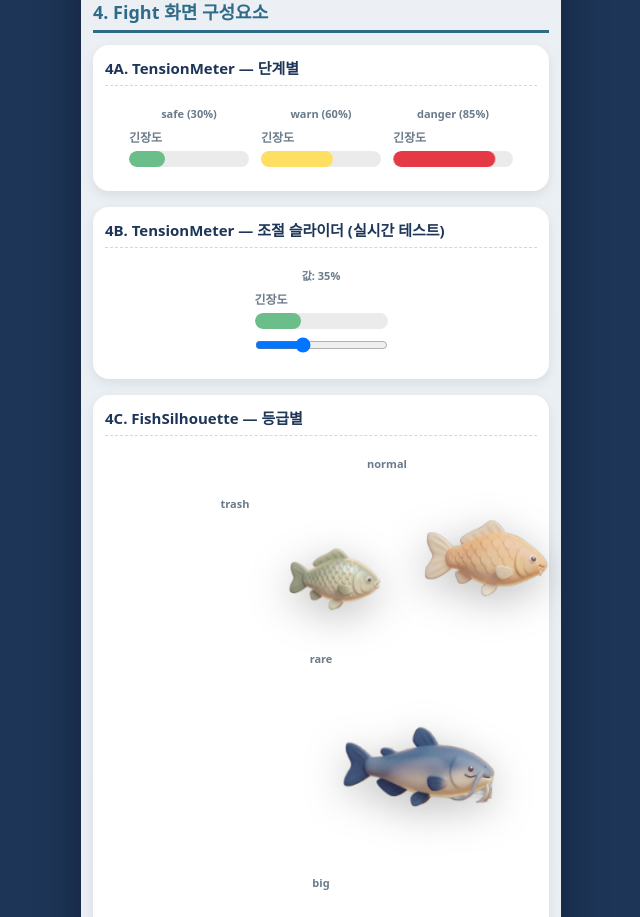
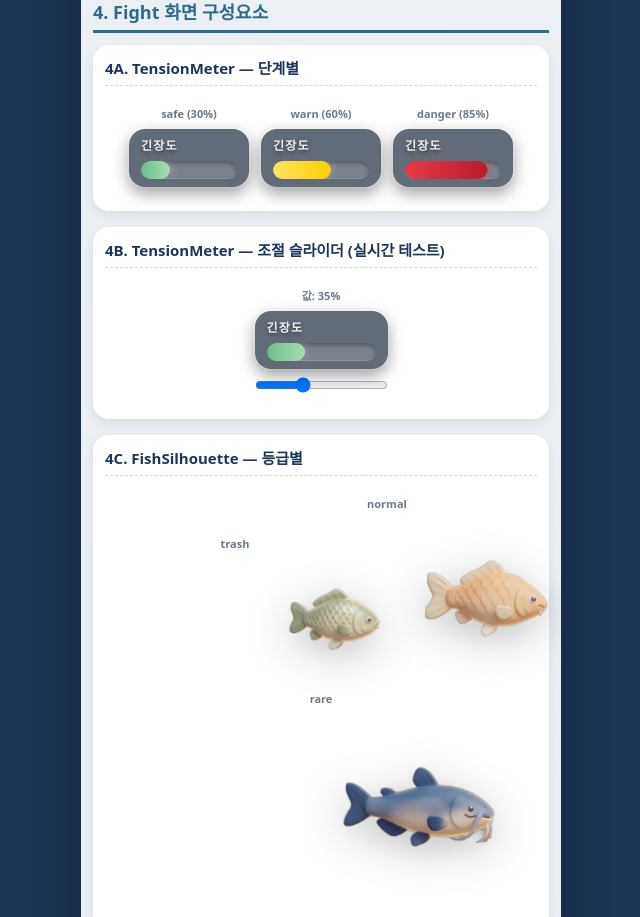
Before and after one commit to JHS-HECTO/polyball-fishing, a Next.js app: page /qa in a window 1280 px wide. Shown: the part 9300-10217 px from the top of the page, without its empty margins (319-959 px from the left). Built offline with nearby package versions, Linux system fonts and the light colour scheme.

Commit message:
design: dark backdrop panel for tension+catch meters, brighter labels for underwater contrast

```diff
--- a/components/Fight/TensionMeter.module.scss
+++ b/components/Fight/TensionMeter.module.scss
@@ -1,43 +1,61 @@
+// Tension meter sits over a dark painted underwater bg, so it needs a solid
+// backdrop panel + bright label/track to read cleanly.
 .tension {
   width: 100%;
   display: flex;
   flex-direction: column;
-  gap: var(--space-1);
-
-  &__label {
-    font-size: 1.2rem;
-    font-weight: 700;
-    color: var(--colors-text-soft);
+  gap: 0.6rem;
+  padding: var(--space-2) var(--space-3);
+  background: rgba(15, 30, 50, 0.65);
+  border-radius: var(--radius-md);
+  box-shadow:
+    0 0 0 0.15rem rgba(255, 255, 255, 0.18),
+    0 0.6rem 1.6rem rgba(0, 0, 0, 0.4);
+  backdrop-filter: blur(0.4rem);
 }
 
-  &__bar {
+.tension__label {
+  font-size: 1.2rem;
+  font-weight: 800;
+  color: rgba(255, 255, 255, 0.92);
+  letter-spacing: 0.1em;
+  text-shadow: 0 0.2rem 0.4rem rgba(0, 0, 0, 0.5);
+}
+
+.tension__bar {
   width: 100%;
-    height: 1.6rem;
-    background: rgba(0,0,0,0.08);
+  height: 1.8rem;
+  background: rgba(255, 255, 255, 0.15);
   border-radius: var(--radius-pill);
   overflow: hidden;
+  box-shadow:
+    inset 0 0.2rem 0.4rem rgba(0, 0, 0, 0.35),
+    inset 0 -0.1rem 0 rgba(255, 255, 255, 0.18);
 }
 
-  &__fill {
+.tension__fill {
   height: 100%;
   border-radius: var(--radius-pill);
   transition: width 120ms linear, background-color 200ms;
+  box-shadow: 0 0 1rem rgba(255, 255, 255, 0.25);
 
-    &[data-state='safe']    { background: var(--colors-tension-safe); }
+  &[data-state='safe']    {
+    background: linear-gradient(90deg, #6BBE89, #A8DEB5);
+  }
   &[data-state='warning'] {
-      background: var(--colors-tension-warning);
+    background: linear-gradient(90deg, #FFC857, #FFB400);
     animation: pulse 600ms infinite alternate;
   }
-    &[data-state='danger'] {
-      background: var(--colors-tension-danger);
+  &[data-state='danger']  {
+    background: linear-gradient(90deg, #E63946, #B81E2A);
     animation: shake 120ms infinite alternate;
-    }
+    box-shadow: 0 0 1.2rem rgba(255, 60, 60, 0.6);
   }
 }
 
 @keyframes pulse {
   from { filter: brightness(1); }
-  to   { filter: brightness(1.15); }
+  to   { filter: brightness(1.18); }
 }
 
 @keyframes shake {
```
Also changed, not shown: components/Fight/FightOverlay.module.scss (+13 -7 lines). Lines whose indentation alone changed are shown as unchanged.
